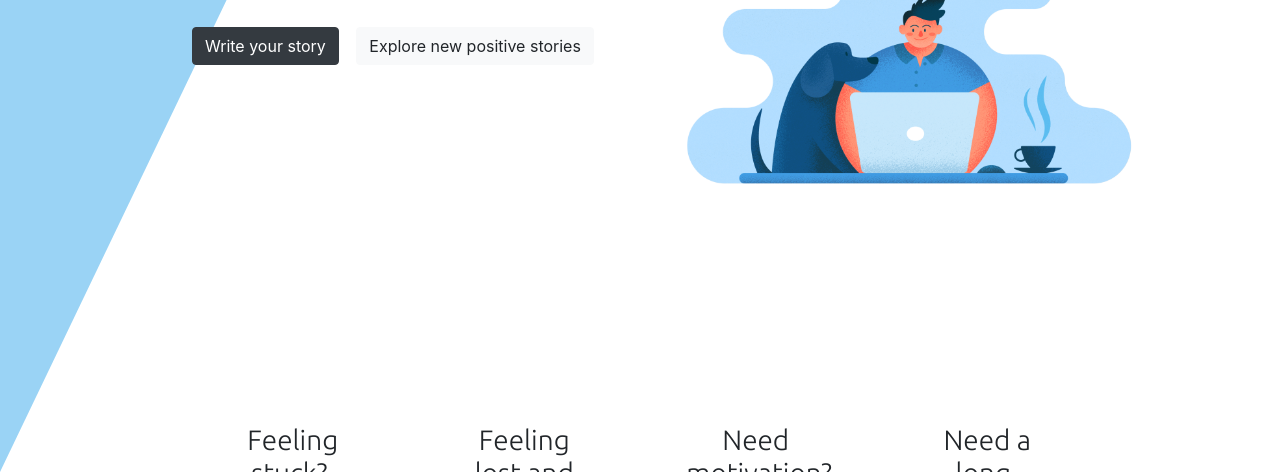
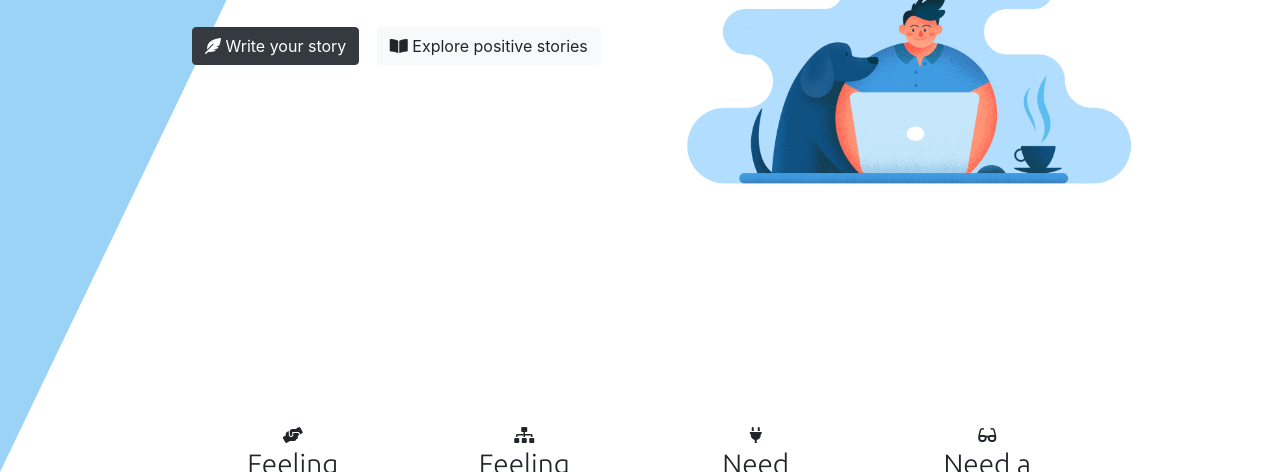
Before and after one commit to joeyouss/Felicity, a website: page Felicity_master/index.html in a window 1280 px wide. Shown: the part 328-800 px from the top of the page. Drawn offline with nearby package versions, Linux system fonts and the light colour scheme.

Commit message:
added back the missing icons

```diff
--- a/Felicity_master/index.html
+++ b/Felicity_master/index.html
@@ -60,10 +60,14 @@
             <div class="row">
                 <div class="col-lg-6">
                     <h1>The only thing positive here is the environment.</h1>
-                    <!-- add the icon here -->
-                    <button type="button " class="btn btn-dark download-button">Write your story</button>
-                    <!-- add the icon here -->
-                    <button type="button " class="btn btn-light download-button">Explore new positive stories</button>
+                    <button type="button " class="btn btn-dark download-button">
+                        <i class="fas fa-feather-alt"></i>
+                        Write your story
+                    </button>
+                    <button type="button " class="btn btn-light download-button">
+                        <i class="fas fa-book-open"></i>
+                        Explore positive stories
+                    </button>
                 </div>
                 <div class="col-lg-6">
                     <img class="title-image" src="images/mainimage.png" alt="iphone-mockup">
@@ -78,23 +82,23 @@
     <section id="features">
 
         <div class="row">
-            <!-- add the icon here -->
             <div class="feature-box col-lg-3">
+                <i class="fas fa-hands-helping"></i>
                 <h3>Feeling stuck?.</h3>
                 <p>Talk to our AI bot. No judgements and AI listens.</p>
             </div>
-            <!-- add the icon here -->
             <div class="feature-box col-lg-3">
+                <i class="fas fa-sitemap"></i>
                 <h3>Feeling lost and unorganized?</h3>
                 <p>Use our to-do list to create new lists everyday and track progress</p>
             </div>
-            <!-- add the icon here -->
             <div class="feature-box col-lg-3">
+                <i class="fas fa-plug"></i>
                 <h3>Need motivation?</h3>
                 <p>Read the stories and see how people are getting and feeling better</p>
             </div>
-            <!-- add the icon here -->
             <div class="feature-box col-lg-3">
+                <i class="fas fa-glasses"></i>
                 <h3>Need a long-lasting good read?</h3>
                 <p>Check out our book recommendations with links to free downloads of the e-books</p>
             </div>
```
